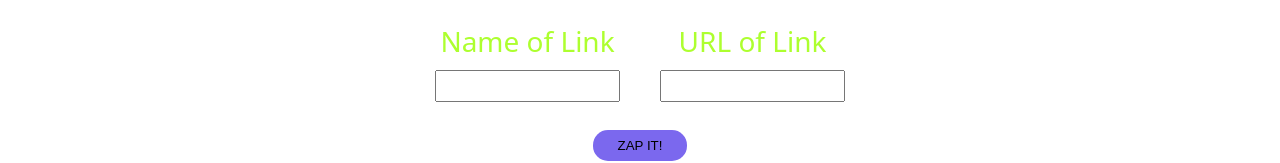
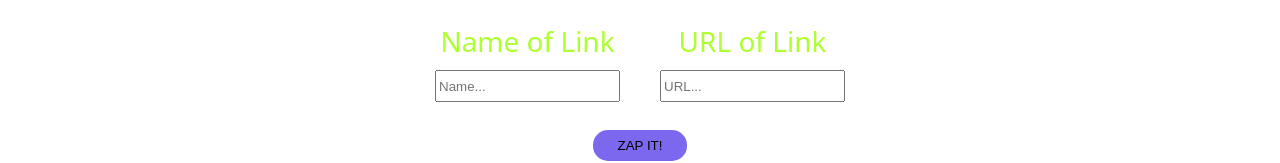
Before and after one commit to JohnnyJachna/shrinkray-ui, a React (Vite) app: page /addLink in a window 1280 px wide. Shown: the part 184-347 px from the top of the page. Built offline with nearby package versions, Linux system fonts and the light colour scheme.

Commit message:
add placeholder to inputs

```diff
--- a/src/pages/AddLink.jsx
+++ b/src/pages/AddLink.jsx
@@ -49,6 +49,7 @@ function AddLink() {
           <input
             type="text"
             name="linkName"
+            placeholder="Name..."
             value={linkName}
             onChange={(e) => setLinkName(e.target.value)}
           />
@@ -58,6 +59,8 @@ function AddLink() {
           <input
             type="text"
             name="linkUrl"
+            placeholder="URL..."
+            className={styles.link_url}
             value={linkUrl}
             onChange={(e) => setLinkUrl(e.target.value)}
           />
```
